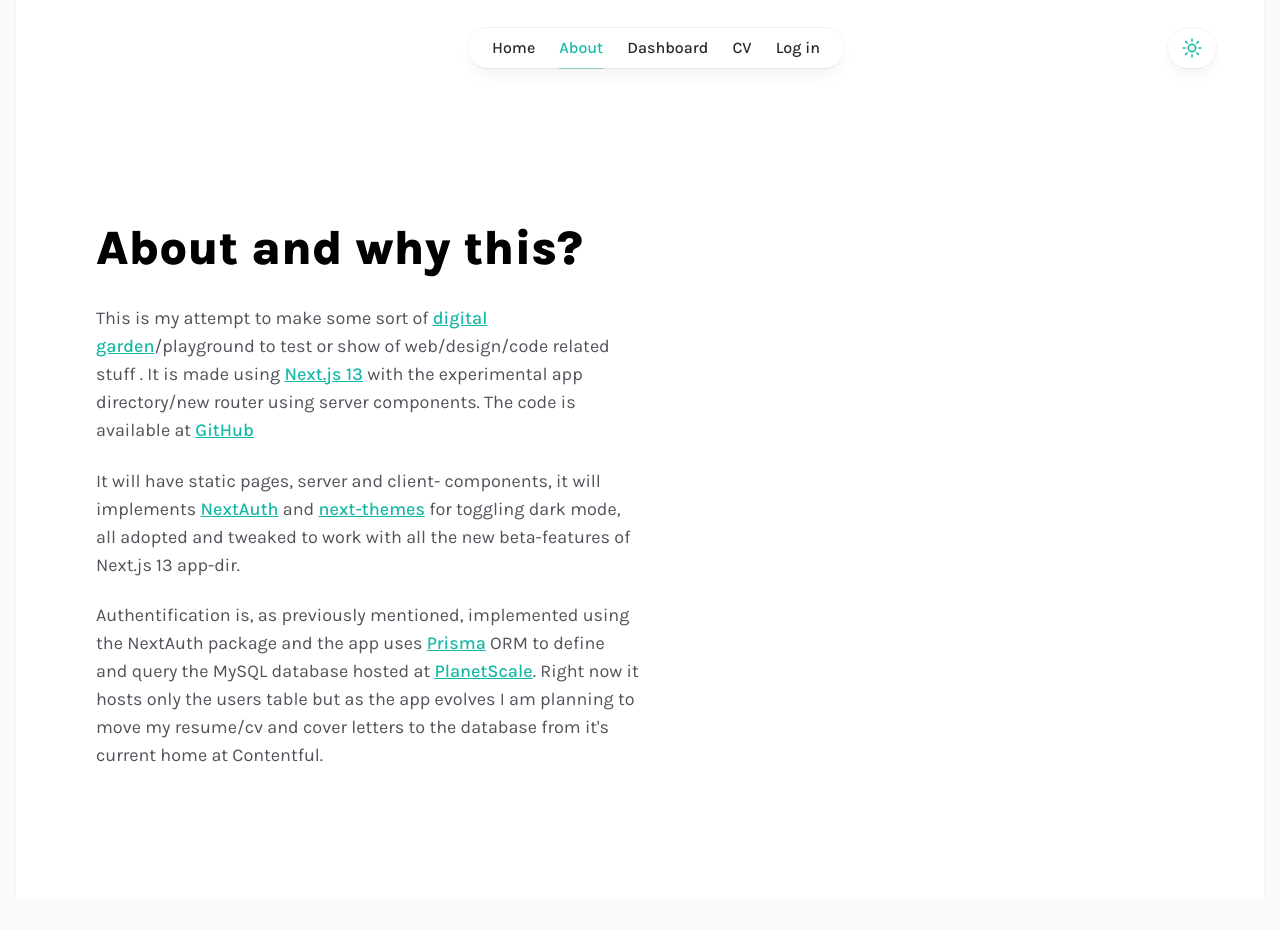
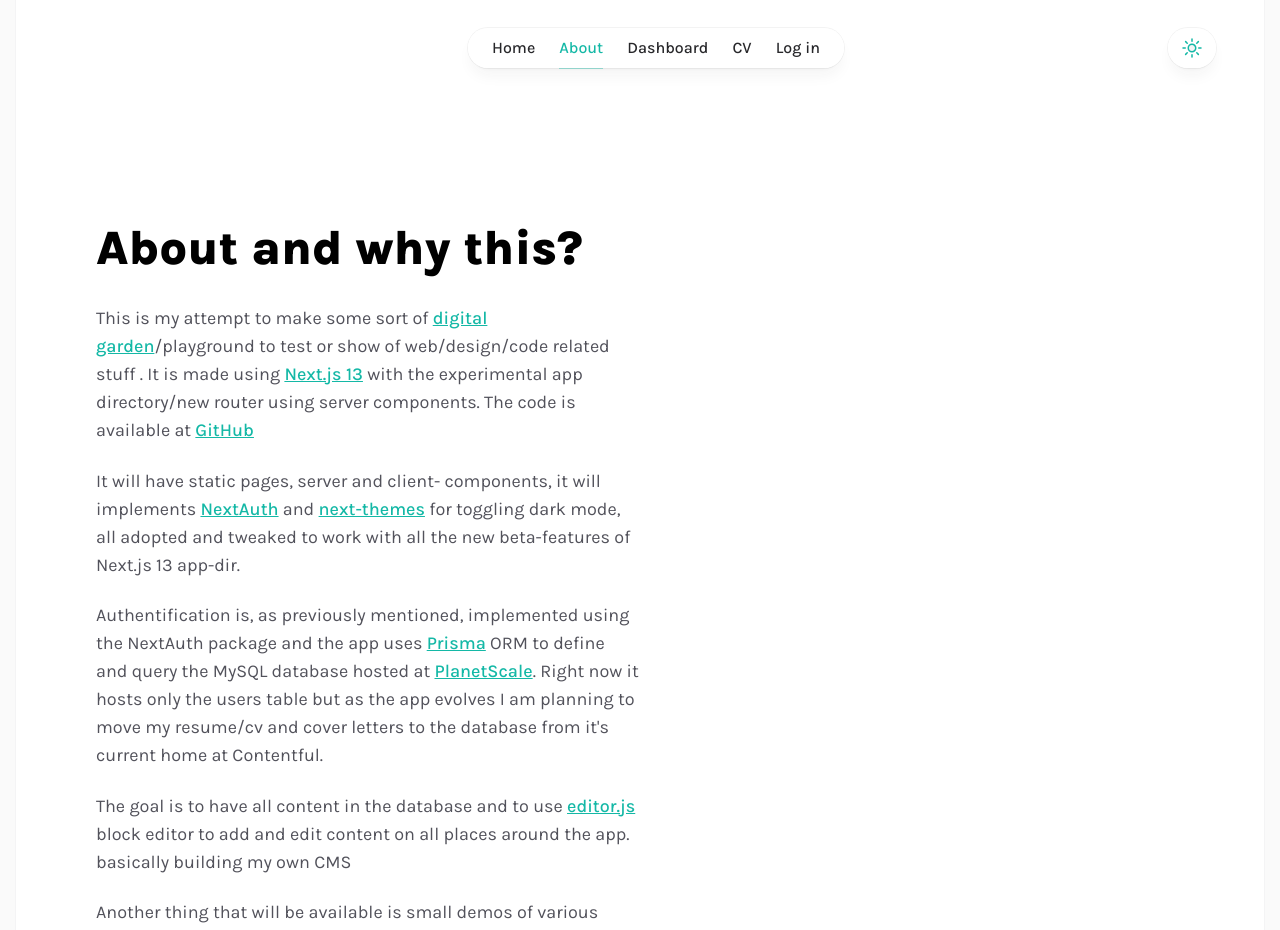
Before and after one commit to johanhanses/app-johanhanses.com, a Next.js app: page /about in a window 1280 px wide. Shown: the top 930 px of the page. Before the commit the page ends 897 px from the top, so only its background shows below. Built offline with nearby package versions, Linux system fonts and the light colour scheme; no server answers; a web font is replaced by a local one.

Commit message:
More content

```diff
--- a/src/app/about/page.tsx
+++ b/src/app/about/page.tsx
@@ -31,6 +31,16 @@
           Right now it hosts only the users table but as the app evolves I am planning to move my
           resume/cv and cover letters to the database from it&apos;s current home at Contentful.
         </p>
+        <p>
+          The goal is to have all content in the database and to use{' '}
+          <ALink href="https://editorjs.io/">editor.js</ALink> block editor to add and edit content
+          on all places around the app. basically building my own CMS
+        </p>
+        <p>
+          Another thing that will be available is small demos of various animated elements/features,
+          mainly using <ALink href="https://www.framer.com/motion/">Framer Motion.</ALink>
+        </p>
+        <p>This text and the whole app wil be constantly changing.</p>
       </TextBlock>
     </div>
   )
```
